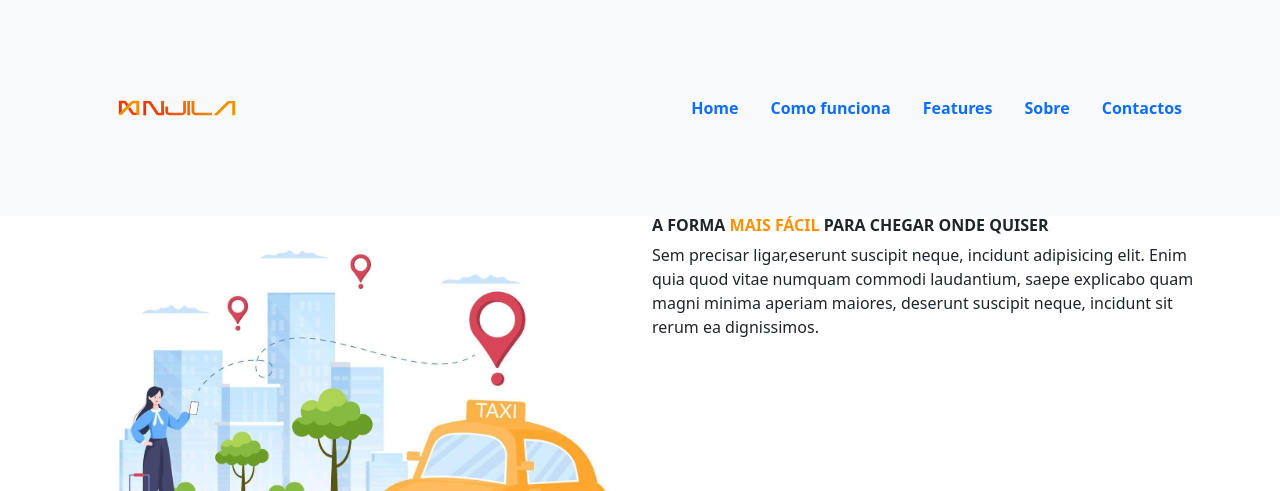
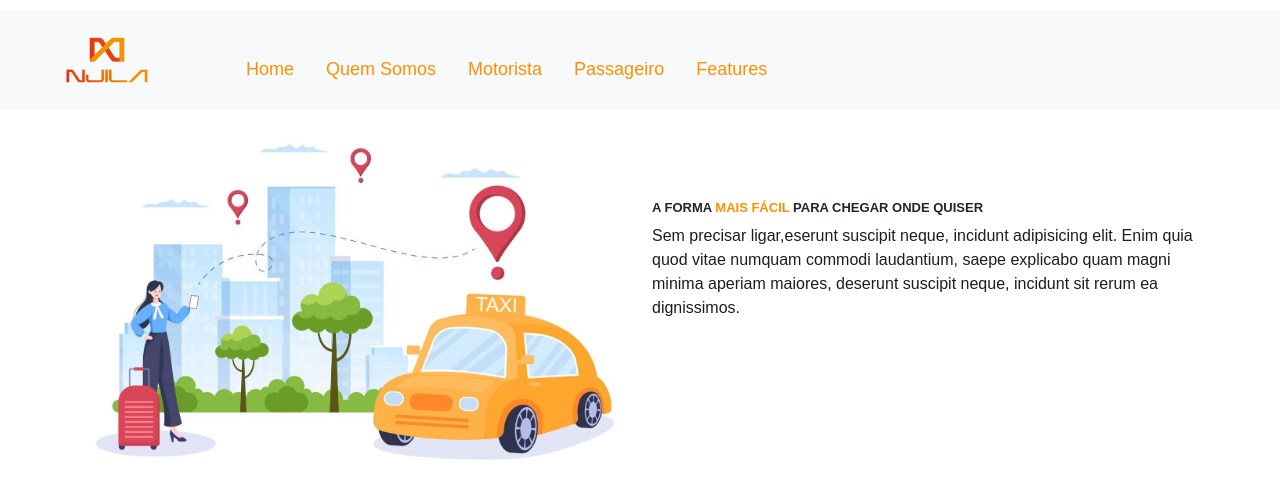
Before and after one commit to esMandele/NJILA, a plain HTML site: page site-exemplo/index.html in a window 1280 px wide. Shown: the top 491 px of the page. Drawn offline with nearby package versions, Linux system fonts and the light colour scheme.

Commit message:
Desenvolvendo a pagina

```diff
--- a/css/style.css
+++ b/css/style.css
@@ -1,65 +1,76 @@
-/*Nav*/
-.container{
-    padding-top: 0;
-    padding-bottom: 0;
+@import url('https://fonts.googleapis.com/css2? family= Cinzel:wght@400;500;700;900 & family= Libre+Baskerville:ital,wght@0,400;0,700;1,400 & família= Poppins:ital,wght@0,300;0,400;0,500;0,600;1,300;1,600 & display=swap');
+
+/*GERAL*/
+*{
+    margin: 0;
+    padding: 0;
+    box-sizing: border-box;
+    text-decoration: none;
+    outline: none;
+    font-family: 'Poppins', sans-serif;
+}
+:root{
+    --orange:#FF9100;
+    --red:#E30613;
+    --blue:#99e6ff;
+    --darkblue:#1ac6ff;
+    --white:#fff;
+    --dark:#1e1c2a;
 }
 
-.navbar ul{
-    padding: 0;
-    color: #000;
+h2{
+    font-size: 90px;
 }
 
-.navbar-nav .nav-item, .nav-link, ul{
-    font-weight: bold;
-    color: #FF9100;
+p{
+    color: var(--dark);
 }
 
-.navbar-item:hover{
-    border-top: 1px solid wheat;
+/*Navbar*/
+.navbar {
+    display: flex;
+    flex-flow: row wrap;
+    height: 100px;
+    background-color: var(--dark);
+    justify-content: flex-end;
+    align-items: center;
+    position:fixed;
+    margin-top: 10px;
+    width: 100%;
 }
-.navbar-bg-body-tertiary .navbar-nav .nav-item{
-    padding: 2rem 10rem;
+.navbar .nav-underline{
+    flex:70%;
+   /* border:1px solid green;*/
+    text-align:right;
+    padding:20px;
+    margin-top: 20px;
 }
 
-/*home*/
-#home-menu{
-    background-color: transparent;
+.navbar .nav-underline a{
+    color:#FF9100;
+    text-decoration: none;
+    text-transform: initial;
+    font-size:18px;
+    padding:20px 16px;
 }
 
-.main-title{
-    color: #2b124c;
-    margin: 0 0 65px 0;
-    font-size: 35 px;
-    text-align: center;
-    padding-top: 55px;
+.navbar .nav-underline  a:hover{
+
+    border-bottom: 1px solid#FF9100;
 }
 
 .about-title{
-    font-size: 16px;
+    margin-top: 90px;
+    font-size: 13px;
     text-transform: uppercase;
     font-weight: bold;
 }
-.about-title  b{
-    color: #FF9100;
+
+.about-title span{
+    color: var(--orange);
 }
-.about-list{
-    list-style: none;
-    padding-left: 0;
+@media(max-width:785px){
+    .navbar{
+        padding: 20px 30px;
+    }
 }
-
-.about-list li{
-    line-height: 20px;
-
-}
-
-.about-list i{
-    color: #0085ff;
-    margin-right: 15px;
-}
-
-/*sobre*/
-#about-area{
-    margin-top: 80px;
-    background-color: #FF9100;
-    border-radius:  0px 295px 160px  0px ;
-}
--- a/site-exemplo/index.html
+++ b/site-exemplo/index.html
@@ -4,6 +4,7 @@
     <meta charset="UTF-8">
     <meta name="viewport" content="width=device-width, initial-scale=1.0">
     <title>Njila</title>
+
     <link rel="stylesheet" href="/css/style.css">
 
     <!---Link bootstrap--->
@@ -20,38 +21,45 @@
 
 </head>
 <body>
-    <!---NavBar--->
-    <nav class="navbar bg-body-tertiary">
-        <div class="container">
-          <a class="navbar-brand" href="#">
-             <img src="/img/Projrto-02.png" alt="Njila" width="190rem">
+    <!--HEADER-->
+    <header>
+
+        <nav class="navbar navbar-expand-lg bg-body-tertiary">
+            <div class="container-fluid">
+                <a class="navbar-brand" href="index.html">
+                    <img src="/img/Projrto-01.png" alt="Njila" width="190rem">
                 </a>
-          <ul class="nav justify-content-end">
+                <button class="navbar-toggler" type="button" data-bs-toggle="collapse" data-bs-target="#navbarSupportedContent" aria-controls="navbarSupportedContent" aria-expanded="false" aria-label="Toggle navigation">
+                    <span class="navbar-toggler-icon"></span>
+                  </button>
+              <div class="collapse navbar-collapse" id="navbarSupportedContent">
+                <ul class="navbar-nav me-auto mb-2 mb-lg-0 nav nav-underline">
                   <li class="nav-item">
-                <a class="nav-link active" aria-current="page" href="#">Home</a>
+                    <a class="nav-link " aria-current="page" href="#home-menu">Home</a>
                     </li>
                     <li class="nav-item">
-                <a class="nav-link" href="#">Como funciona</a>
+                    <a class="nav-link" href="#">Quem Somos</a>
                     </li>
                     <li class="nav-item">
-                <a class="nav-link" href="#" >Features</a>
+                    <a class="nav-link" href="#">Motorista</a>
                     </li>
                     <li class="nav-item">
-                <a class="nav-link" href="#">Sobre</a>
+                        <a class="nav-link" href="#">Passageiro</a>
                     </li>
                     <li class="nav-item">
-                <a class="nav-link" href="#">Contactos</a>
+                        <a class="nav-link" href="#">Features</a>
                     </li>
 
                 </ul>
+
+              </div>
             </div>
         </nav>
+    </header>
+    <!--End HEADER-->
 
-
-
-    <!--Home-->
     <section class="home" id="home-menu">
-        <div id="home-area">
+        <div id="about-area">
           <div class="container">
             <div class="row">
               <div class="col-md-6">
@@ -61,14 +69,52 @@
                     <button type="button" class="btn btn-outline-dark"><i class="fa-brands fa-apple"></i>App Store</button>
               </div>
               <div class="col-md-6">
-                        <h2 class="about-title">A forma <b>mais fácil </b>para chegar onde quiser</h2>
+                <h2 class="about-title">A forma <span>mais fácil </span>para chegar onde quiser</h2>
                     <p>Sem precisar ligar,eserunt suscipit neque, incidunt adipisicing elit. Enim quia quod vitae numquam commodi laudantium, saepe explicabo quam magni minima aperiam maiores, deserunt suscipit neque, incidunt sit rerum ea dignissimos.</p>
                 </div>
             </div>
           </div>
         </div>
+    </section>
 
+    <!--Quem somos-->
+    <section class="quem-somos">
+        <div class="container">
+            <h3>Quem Somos</h3>
+            <p>Lorem ipsum dolor, sit amet consectetur adipisicing elit. Illum, fugiat amet error ducimus incidunt iste quia vitae, numquam eligendi, quos voluptas et ut eaque praese</p>
+
+        </div>
     </section>
+
+
+    <!---NavBar-
+    <nav class="navbar bg-body-tertiary">
+        <div class="container">
+          <a class="navbar-brand" href="#">
+             <img src="/img/Projrto-02.png" alt="Njila" width="190rem">
+          </a>
+          <
+        </div>
+    </nav>
+
+    ---->
+
+    <!--Home-->
+    <section class="home" id="home-menu">
+        <div id="home-area">
+          <div class="container">
+              <div class="row">
+                    <div class="col-md-6">
+
+                    </div>
+                    <div class="col-md-6">
+
+                    </div>
+                </div>
+            </div>
+        </div>
+
+    </section> -
 
     <!--Sobre-->
     <section class="Sobre" id="menu-sobre">
```
Lines whose indentation alone changed are shown as unchanged.
